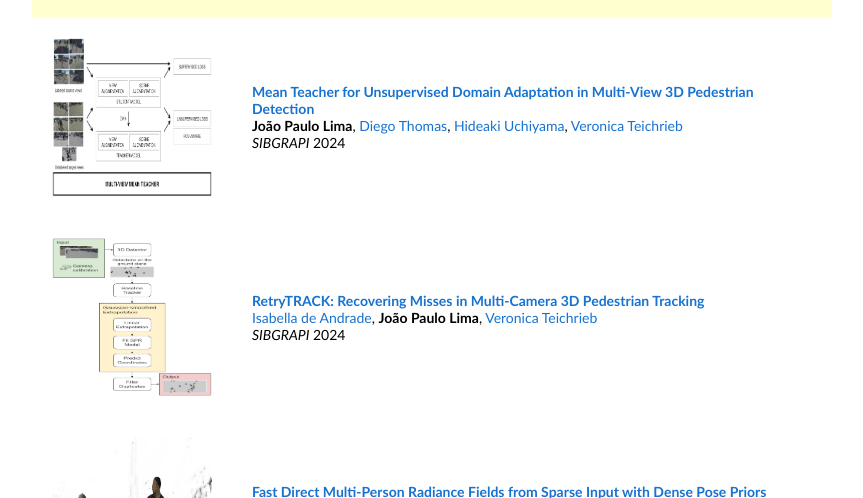
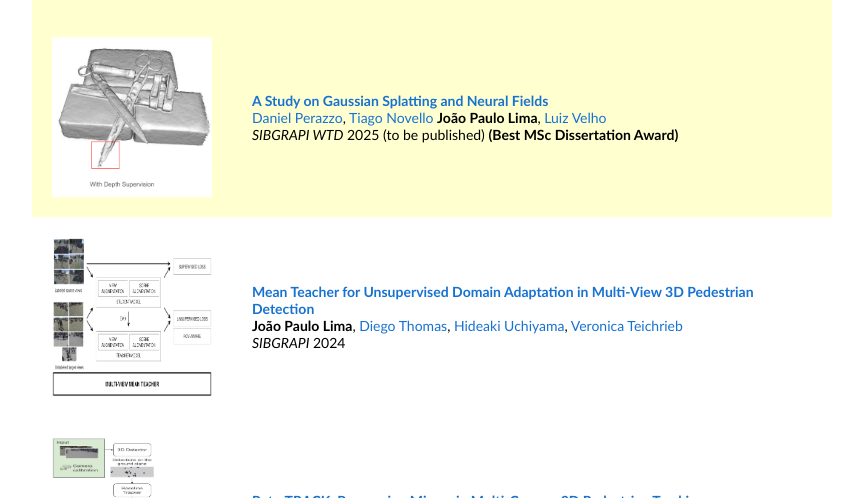
Before and after one commit to jpsml/jpsml.github.io, a plain HTML site: page index.html in a window 1280 px wide. Shown: the part 602-1100 px from the top of the page, without its empty margins (208-1071 px from the left). Drawn offline with Linux system fonts and the light colour scheme.

Commit message:
add SIBGRAPI WTD 2025 paper

```diff
--- a/index.html
+++ b/index.html
@@ -93,6 +93,42 @@
       </td>
     </tr>
 
+    <tr onmouseout="wtdperazzo_stop()" onmouseover="wtdperazzo_start()" bgcolor="#ffffd0">
+      <td style="padding:20px;width:25%;vertical-align:middle">
+        <div class="one">
+          <div class="two" id='wtdperazzo_image'><video  width=100% height=100% muted autoplay loop>
+          <source src="images/wtdperazzo.png" type="video/mp4">
+          Your browser does not support the video tag.
+          </video></div>
+          <img src='images/wtdperazzo.png' width="160">
+        </div>
+        <script type="text/javascript">
+          function wtdperazzo_start() {
+            document.getElementById('wtdperazzo_image').style.opacity = "1";
+          }
+
+          function wtdperazzo_stop() {
+            document.getElementById('wtdperazzo_image').style.opacity = "0";
+          }
+          wtdperazzo_stop()
+        </script>
+      </td>
+      <td style="padding:20px;width:75%;vertical-align:middle">
+        <a href="https://jpsml.github.io/">
+      <span class="papertitle">A Study on Gaussian Splatting and Neural Fields
+</span>
+        </a>
+        <br>
+        <a href="https://scholar.google.com.br/citations?user=uwQ71PUAAAAJ&hl=pt-BR">Daniel Perazzo</a>,
+        <a href="https://sites.google.com/site/tiagonovellodebrito/">Tiago Novello</a>
+        <strong>João Paulo Lima</strong>,
+        <a href="https://lvelho.impa.br/">Luiz Velho</a>
+
+        <br>
+        <em>SIBGRAPI WTD</em> 2025 (to be published) <strong>(Best MSc Dissertation Award)</strong>
+      </td>
+    </tr>
+
     <tr onmouseout="meanteacher_stop()" onmouseover="meanteacher_start()">
       <td style="padding:20px;width:25%;vertical-align:middle">
         <div class="one">
```
Also changed, not shown: images/wtdperazzo.png (added).
